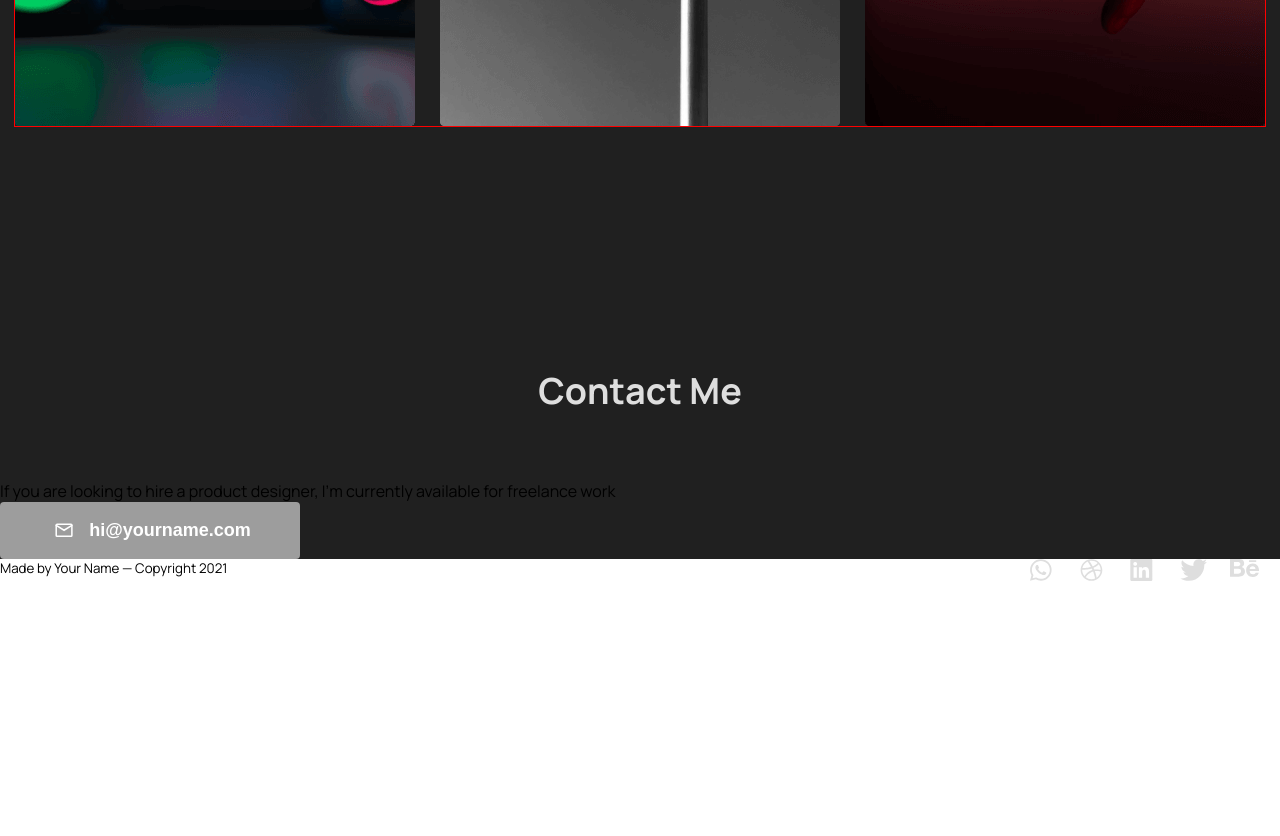
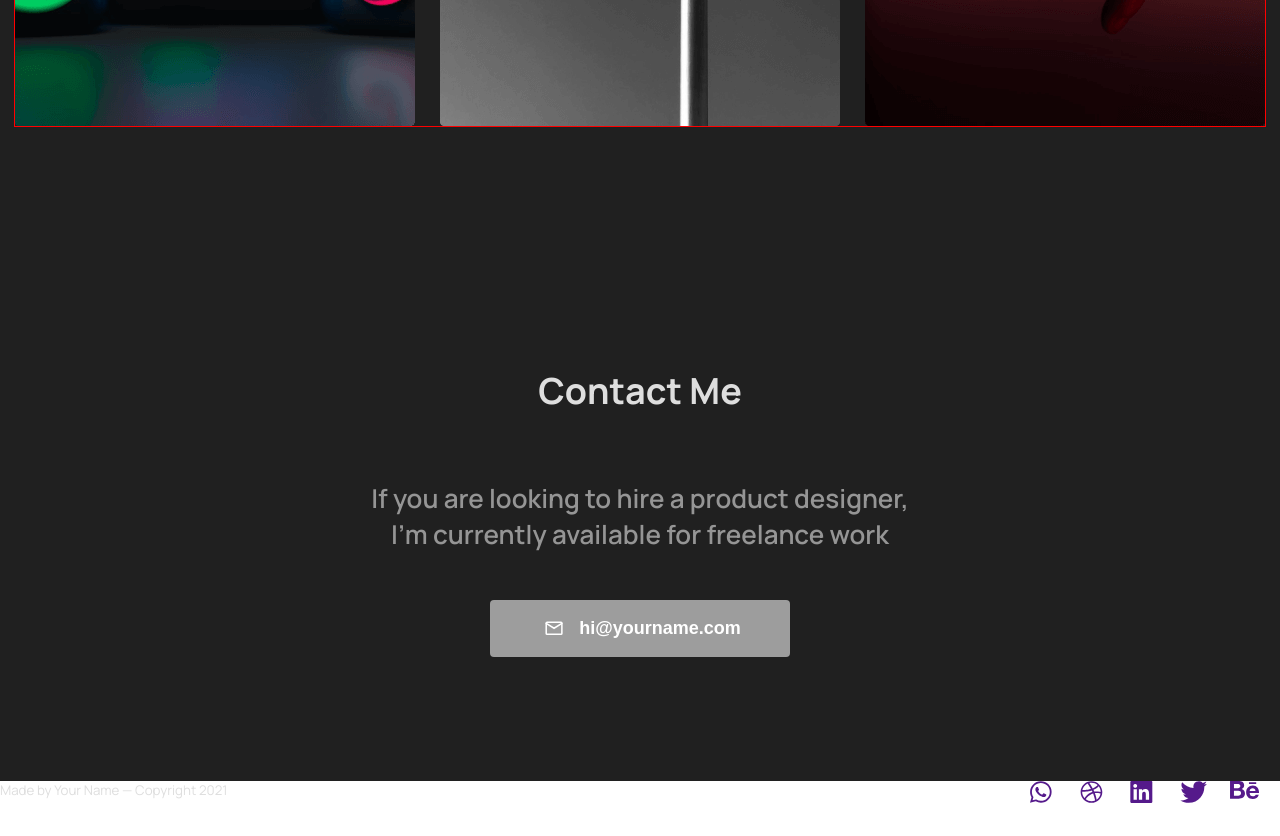
Before and after one commit to EgoshinVA/my-portfolio, a React (Create React App) app: page / in a window 1280 px wide. Shown: the part 4880-5716 px from the top of the page. Before the commit the page ends 5494 px from the top, so only its background shows below. Built offline with nearby package versions, Linux system fonts and the light colour scheme.

Commit message:
Styling contact

```diff
--- a/src/components/SectionTitle.tsx
+++ b/src/components/SectionTitle.tsx
@@ -5,7 +5,6 @@ export const SectionTitle = styled.h2`
   text-align: center;
   font-size: 36px;
   font-weight: 700;
-  color: ${theme.colors.font};
   padding: 240px 0 65px;
 
 `
--- a/src/layout/sections/contact/Contact.tsx
+++ b/src/layout/sections/contact/Contact.tsx
@@ -2,18 +2,32 @@ import React from 'react';
 import styled from "styled-components";
 import {SectionTitle} from "../../../components/SectionTitle";
 import {Button} from "../../../components/Button";
+import {theme} from "../../../style/Theme";
 
 export const Contact = () => {
     return (
         <StyledContact>
-            <SectionTitle>Contact Me</SectionTitle>
-            <Title>If you are looking to hire a product designer,
-                I’m currently available for freelance work</Title>
-            <Button></Button>
+                <SectionTitle>Contact Me</SectionTitle>
+                <Title><p>If you are looking to hire a product designer,</p>
+                    <p>I’m currently available for freelance work</p></Title>
+                <Button></Button>
         </StyledContact>
     );
 };
 
-const StyledContact = styled.section``
+const StyledContact = styled.section`
+  button {
+    margin: 0 auto;
+  }
+  padding-bottom: 124px;
 
-const Title = styled.p``
+`
+
+const Title = styled.p`
+  color: ${theme.colors.secondFont};
+  font-size: 26px;
+  font-weight: 600;
+  text-align: center;
+  margin-bottom: 48px;
+
+`
--- a/src/layout/sections/main/Main.tsx
+++ b/src/layout/sections/main/Main.tsx
@@ -46,7 +46,6 @@ const MainText = styled.span`
 const MainTitle = styled.h1`
   font-size: 54px;
   font-weight: 700;
-  color: ${theme.colors.font};
   margin-top: 31px;
 `
 
--- a/src/layout/sections/work/Work.tsx
+++ b/src/layout/sections/work/Work.tsx
@@ -38,7 +38,6 @@ const StyledWork = styled.section``
 const Label = styled.label``
 
 const LabelIcon = styled.div`
-  color: ${theme.colors.font};
   font-size: 16px;
   font-weight: 700;
   text-transform: uppercase;
--- a/src/style/GlobalStyled.tsx
+++ b/src/style/GlobalStyled.tsx
@@ -18,6 +18,7 @@ export const GlobalStyled = createGlobalStyle`
     -webkit-font-smoothing: antialiased;
     -moz-osx-font-smoothing: grayscale;
     font-family: Manrope, sans-serif;
+    color: ${theme.colors.font};
   }
 
   section {
@@ -29,7 +30,6 @@ export const GlobalStyled = createGlobalStyle`
   }
 
   a {
-    color: ${theme.colors.font};
     font-size: 18px;
     font-weight: 700;
     text-decoration: none;
```
